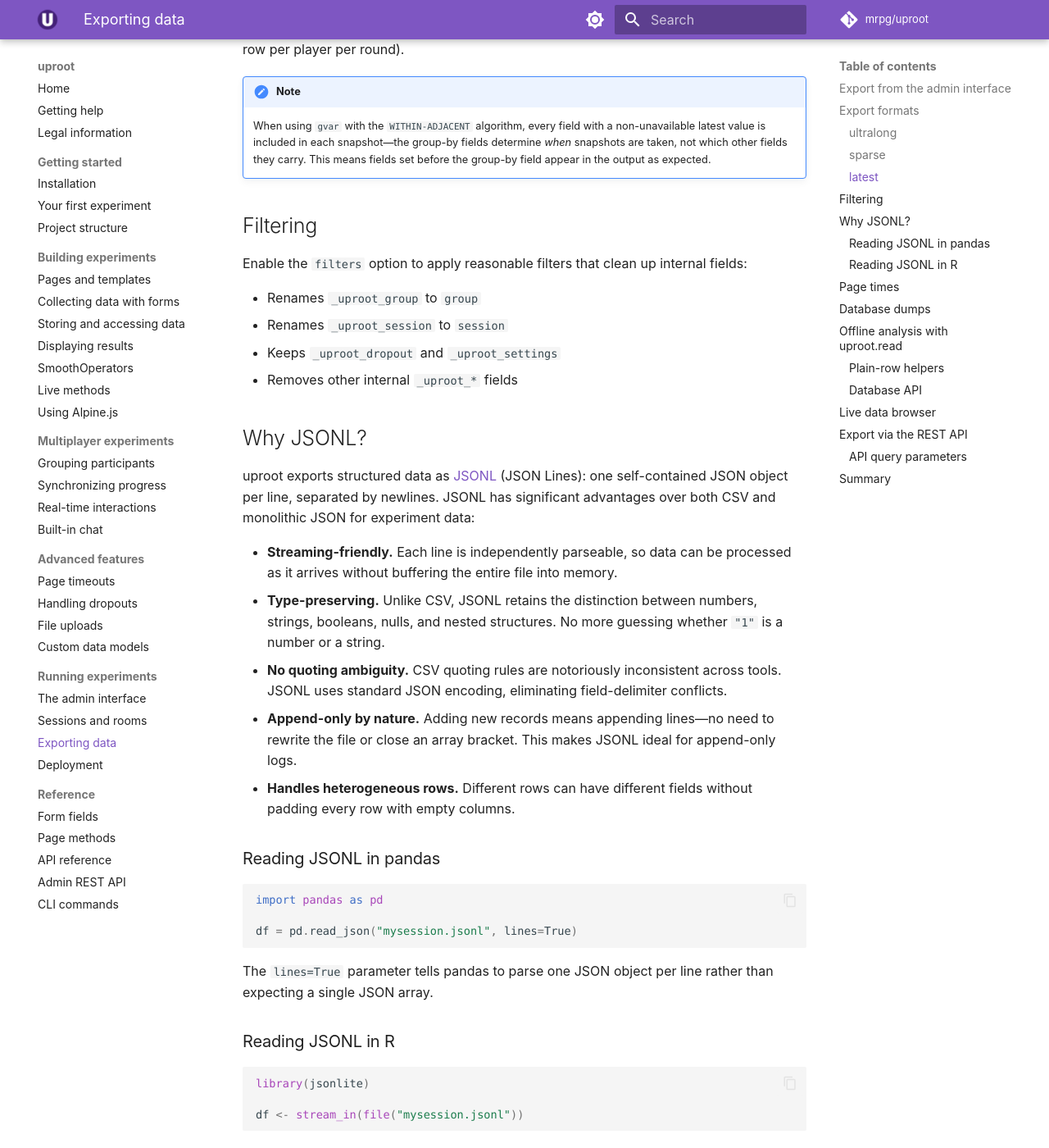
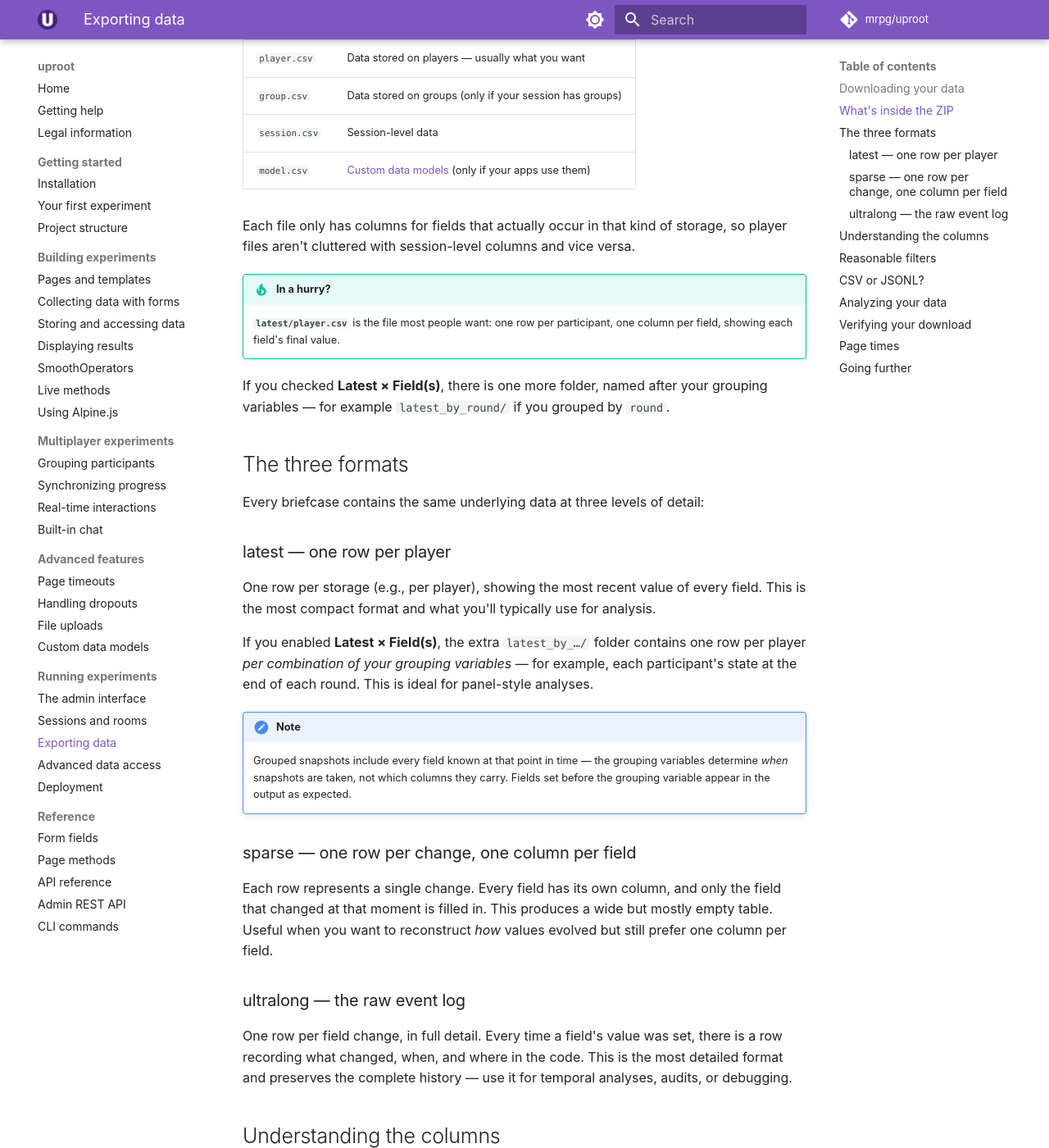
Before and after one commit to mrpg/uproot-docs, an MkDocs documentation site: the page built from docs/running/export.md, in a window 1280 px wide and 1400 px high, scrolled down 1289 px. Shown: the whole window at 82% size. Built offline with MkDocs 1.6.1 and Material for MkDocs 9.7.7, drawn with Linux system fonts in a browser that asks for light colours; comment, search, counter and statistics services are not loaded; some of the changed text lies outside the part shown.

Commit message:
Add briefcase docs

````diff
--- a/docs/reference/admin-api.md
+++ b/docs/reference/admin-api.md
@@ -739,9 +739,9 @@ Get all session data in display format, optionally filtered by timestamp.
 
 ---
 
-### `GET /admin/api/v1/sessions/{sname}/data/csv/`
+### `GET /admin/api/v1/sessions/{sname}/data/export/`
 
-Download session data as CSV.
+Download a ZIP briefcase of session data, as in the admin UI. The briefcase always contains the ultralong, sparse, and latest formats as per-storage CSV or JSONL files; passing gvar adds a grouped latest format on top.
 
 **Path parameters**:
 
@@ -753,38 +753,9 @@ Download session data as CSV.
 
 | Parameter | Type | Required | Description |
 |-----------|------|----------|-------------|
-| `format` | string | No | Export format: ultralong, sparse, or latest |
-| `gvar` | array[string] | No | Group-by variables |
+| `filetype` | string | No | Export file type: csv or jsonl |
+| `gvar` | array[string] | No | Group-by variables for the optional grouped latest format |
 | `filters` | boolean | No | Apply reasonable filters |
-| `player_data_only` | boolean | No | Restrict export to player data |
-
-**Responses**:
-
-| Status | Content | Description |
-|--------|---------|-------------|
-| `200` | `application/json` | Successful Response |
-
----
-
-### `GET /admin/api/v1/sessions/{sname}/data/export/`
-
-Download session data using the same format/filetype controls as the admin UI.
-
-**Path parameters**:
-
-| Parameter | Type | Required | Description |
-|-----------|------|----------|-------------|
-| `sname` | string | Yes |  |
-
-**Query parameters**:
-
-| Parameter | Type | Required | Description |
-|-----------|------|----------|-------------|
-| `format` | string | No | Export format: ultralong, sparse, or latest |
-| `filetype` | string | No | Export file type: csv or jsonl |
-| `gvar` | array[string] | No | Group-by variables |
-| `filters` | boolean | No | Apply reasonable filters |
-| `player_data_only` | boolean | No | Restrict export to player data |
 
 **Responses**:
 
@@ -811,7 +782,6 @@ Download session data as JSONL (streaming).
 | `format` | string | No | Export format: ultralong, sparse, or latest |
 | `gvar` | array[string] | No | Group-by variables |
 | `filters` | boolean | No | Apply reasonable filters |
-| `player_data_only` | boolean | No | Restrict export to player data |
 
 **Responses**:
 
--- a/docs/running/export.md
+++ b/docs/running/export.md
@@ -1,91 +1,242 @@
 # Exporting data
 
-uproot stores all experiment data in an [append-only log](../building/data.md). You can export this data in several formats from the admin interface, the REST API, or the CLI.
+uproot stores every piece of data your experiment collects in an [append-only log](../building/data.md) — nothing is ever overwritten or lost. When you download your data, you don't have to pick and choose: you always get a single ZIP archive (the *data briefcase*) that contains your session's complete data in all key formats, ready for Excel, R, or Python.
 
-## Export from the admin interface
+This page shows you how to download that ZIP and how to analyze its contents. If you want to automate exports, work with the REST API, or analyze the database directly in Python, see [Advanced data access](export-advanced.md).
 
-Navigate to a session's detail page and click **Data** → **Download**. Choose between CSV and JSONL, and select an export format.
+## Downloading your data
 
-## Export formats
+On a session's page in the admin interface, click **Download data**. You'll see a short form:
 
-uproot offers three export formats that represent the append-only log at different levels of detail.
+- **Latest × Field(s)** *(optional)* — adds an extra format with one row per player per grouping you specify (for example, one row per player per `round`). Leave it unchecked if you're not sure; you can always download again.
+- **File type** — **CSV** (opens in Excel and every stats package) or **JSONL** (preserves data types; see [CSV or JSONL?](#csv-or-jsonl) below).
+- **Apply reasonable filters** — checked by default; cleans up uproot-internal fields so your data focuses on what your experiment actually collected.
 
-### ultralong
+Click **Download** and you'll receive one ZIP file named after the session and the current date, for example `mysession_2026-07-04_1412.zip`.
 
-One row per field change. Every time a field's value is set, a row is created:
+## What's inside the ZIP
+
+Unpacking the ZIP gives you a single folder named after your session:
+
+```
+mysession/
+├── README.txt        ← explains the contents, right inside the ZIP
+├── SHA256SUMS        ← checksums for verifying your files
+├── latest/
+│   ├── player.csv
+│   ├── group.csv
+│   └── session.csv
+├── sparse/
+│   ├── player.csv
+│   ├── group.csv
+│   └── session.csv
+└── ultralong/
+    ├── player.csv
+    ├── group.csv
+    └── session.csv
+```
+
+Each subfolder contains the same data in a different *format* (explained below). Within each format, the data is split into one file per kind of storage:
+
+| File | Contains |
+|------|----------|
+| `player.csv` | Data stored on players — usually what you want |
+| `group.csv` | Data stored on groups (only if your session has groups) |
+| `session.csv` | Session-level data |
+| `model.csv` | [Custom data models](../advanced/models.md) (only if your apps use them) |
+
+Each file only has columns for fields that actually occur in that kind of storage, so player files aren't cluttered with session-level columns and vice versa.
+
+!!! tip "In a hurry?"
+    **`latest/player.csv`** is the file most people want: one row per participant, one column per field, showing each field's final value.
+
+If you checked **Latest × Field(s)**, there is one more folder, named after your grouping variables — for example `latest_by_round/` if you grouped by `round`.
+
+## The three formats
+
+Every briefcase contains the same underlying data at three levels of detail:
+
+### latest — one row per player
+
+One row per storage (e.g., per player), showing the most recent value of every field. This is the most compact format and what you'll typically use for analysis.
+
+If you enabled **Latest × Field(s)**, the extra `latest_by_…/` folder contains one row per player *per combination of your grouping variables* — for example, each participant's state at the end of each round. This is ideal for panel-style analyses.
+
+!!! note
+    Grouped snapshots include every field known at that point in time — the grouping variables determine *when* snapshots are taken, not which columns they carry. Fields set before the grouping variable appear in the output as expected.
+
+### sparse — one row per change, one column per field
+
+Each row represents a single change. Every field has its own column, and only the field that changed at that moment is filled in. This produces a wide but mostly empty table. Useful when you want to reconstruct *how* values evolved but still prefer one column per field.
+
+### ultralong — the raw event log
+
+One row per field change, in full detail. Every time a field's value was set, there is a row recording what changed, when, and where in the code. This is the most detailed format and preserves the complete history — use it for temporal analyses, audits, or debugging.
+
+## Understanding the columns
+
+Columns that start with `!` come from uproot itself; they sort to the front and can never clash with your own field names. In `ultralong` files you'll find all of them:
 
 | Column | Description |
 |--------|-------------|
-| `!storage` | The storage path (e.g., `player/session1/ABC`) |
+| `!storage` | Which storage this row belongs to (e.g., `player/mysession/9wpsj`) |
 | `!field` | Field name |
 | `!time` | Unix timestamp of the change |
+| `!seq` | Sequence number of the change (for exact ordering) |
 | `!context` | Code location that made the change |
-| `!unavailable` | Whether this is a deletion marker |
+| `!unavailable` | Whether this row marks a deletion |
 | `!data` | The value |
 
-This is the most detailed format and preserves the complete history. Use it for temporal analysis or debugging.
+`latest` files just have `!storage`, `!time`, and `!seq` (the time and sequence of the most recent change), followed by one column per field.
 
-### sparse
+The last part of `!storage` is the participant's uproot name — `player/mysession/9wpsj` is participant `9wpsj` in session `mysession`.
 
-Like ultralong, but each row has the field name as a separate column header with the value placed in that column. This produces a wide but sparse table where most cells are empty.
+## Reasonable filters
 
-### latest
+The **Apply reasonable filters** option (on by default) cleans up uproot-internal fields:
 
-One row per storage, showing only the most recent value for each field. This is the most compact format and what you'll typically want for analysis.
-
-Use the `gvar` parameter to group rows by specific fields (e.g., group by `round` to get one row per player per round).
-
-!!! note
-    When using `gvar` with the `WITHIN-ADJACENT` algorithm, every field with a non-unavailable latest value is included in each snapshot—the group-by fields determine *when* snapshots are taken, not which other fields they carry. This means fields set before the group-by field appear in the output as expected.
-
-## Filtering
-
-Enable the `filters` option to apply reasonable filters that clean up internal fields:
-
-- Renames `_uproot_group` to `group`
+- Renames `_uproot_group` to `group` (with values like `group/mysession/g1`, matching the `!storage` column of `group.csv` — handy for merging, see below)
 - Renames `_uproot_session` to `session`
 - Keeps `_uproot_dropout` and `_uproot_settings`
-- Removes other internal `_uproot_*` fields
+- Removes all other internal `_uproot_*` fields
 
-## Why JSONL?
+Turn filters off only if you need to inspect uproot's internal bookkeeping.
 
-uproot exports structured data as [JSONL](https://jsonlines.org/) (JSON Lines): one self-contained JSON object per line, separated by newlines. JSONL has significant advantages over both CSV and monolithic JSON for experiment data:
+## CSV or JSONL?
 
-- **Streaming-friendly.** Each line is independently parseable, so data can be processed as it arrives without buffering the entire file into memory.
-- **Type-preserving.** Unlike CSV, JSONL retains the distinction between numbers, strings, booleans, nulls, and nested structures. No more guessing whether `"1"` is a number or a string.
-- **No quoting ambiguity.** CSV quoting rules are notoriously inconsistent across tools. JSONL uses standard JSON encoding, eliminating field-delimiter conflicts.
-- **Append-only by nature.** Adding new records means appending lines—no need to rewrite the file or close an array bracket. This makes JSONL ideal for append-only logs.
-- **Handles heterogeneous rows.** Different rows can have different fields without padding every row with empty columns.
+**CSV** is the safe default: it opens directly in Excel, R, Python, Stata, and everything else. Booleans are written as `TRUE`/`FALSE`, missing values as empty cells, and lists or dictionaries as JSON text within the cell.
 
-### Reading JSONL in pandas
+**JSONL** ([JSON Lines](https://jsonlines.org/) — one JSON object per line) is worth choosing when your data contains lists, dictionaries, or mixed types. Unlike CSV, it keeps the distinction between numbers, strings, booleans, and nested structures — no more guessing whether `"1"` is a number or a string. Both pandas and R read it with one line of code.
 
-```python
-import pandas as pd
+Whichever you choose, the briefcase has the same structure — just with `.jsonl` files instead of `.csv` files.
 
-df = pd.read_json("mysession.jsonl", lines=True)
+## Analyzing your data
+
+You don't even have to unpack the ZIP: both R and Python can read individual files straight out of the archive, entirely in memory. The examples below assume you downloaded `mysession_2026-07-04_1412.zip` and that the session is called `mysession` — adjust the names accordingly. (Of course, if you prefer, you can also unpack the ZIP and read the files from disk; the reading code is the same, minus the ZIP part.)
+
+=== "R"
+
+    With base R, `unz()` opens a single file inside a ZIP as a connection — no extraction needed:
+
+    ```r
+    zipfile <- "mysession_2026-07-04_1412.zip"
+
+    players <- read.csv(unz(zipfile, "mysession/latest/player.csv"),
+                        check.names = FALSE)
+    ```
+
+    (`check.names = FALSE` keeps column names like `!storage` intact instead of mangling them to `X.storage`.)
+
+    With **readr/dplyr**, `read_csv()` accepts the same connection and preserves column names by default:
+
+    ```r
+    library(readr)
+
+    players <- read_csv(unz(zipfile, "mysession/latest/player.csv"))
+    ```
+
+    With **data.table**, let `fread()` pull the file out of the ZIP via the `unzip` command:
+
+    ```r
+    library(data.table)
+
+    players <- fread(cmd = paste("unzip -p", zipfile, "mysession/latest/player.csv"))
+    ```
+
+    Column names starting with `!` are perfectly legal in R — just wrap them in backticks:
+
+    ```r
+    library(dplyr)
+
+    players |>
+        select(`!storage`, payoff) |>
+        arrange(desc(payoff))
+    ```
+
+    **Merging players with their groups.** With filters applied, each player's `group` column matches the `!storage` column of `group.csv`:
+
+    ```r
+    library(dplyr)
+
+    players <- read_csv(unz(zipfile, "mysession/latest/player.csv"))
+    groups <- read_csv(unz(zipfile, "mysession/latest/group.csv"))
+
+    full <- left_join(players, groups,
+                      by = c("group" = "!storage"),
+                      suffix = c("", ".group"))
+    ```
+
+    Or with data.table:
+
+    ```r
+    full <- merge(players, groups,
+                  by.x = "group", by.y = "!storage",
+                  suffixes = c("", ".group"))
+    ```
+
+    **JSONL** briefcases work exactly the same way, with jsonlite:
+
+    ```r
+    library(jsonlite)
+
+    players <- stream_in(unz(zipfile, "mysession/latest/player.jsonl"))
+    ```
+
+=== "Python"
+
+    Python's built-in `zipfile` module opens a single file inside a ZIP — no extraction needed — and **pandas** reads directly from it:
+
+    ```python
+    import zipfile
+    import pandas as pd
+
+    with zipfile.ZipFile("mysession_2026-07-04_1412.zip") as zf:
+        with zf.open("mysession/latest/player.csv") as f:
+            players = pd.read_csv(f)
+    ```
+
+    Column names starting with `!` require bracket notation:
+
+    ```python
+    players[["!storage", "payoff"]].sort_values("payoff", ascending=False)
+    ```
+
+    **Merging players with their groups.** With filters applied, each player's `group` column matches the `!storage` column of `group.csv`:
+
+    ```python
+    with zipfile.ZipFile("mysession_2026-07-04_1412.zip") as zf:
+        with zf.open("mysession/latest/player.csv") as f:
+            players = pd.read_csv(f)
+        with zf.open("mysession/latest/group.csv") as f:
+            groups = pd.read_csv(f)
+
+    full = players.merge(groups, how="left",
+                         left_on="group", right_on="!storage",
+                         suffixes=("", "_group"))
+    ```
+
+    **JSONL** briefcases need just one extra argument:
+
+    ```python
+    with zipfile.ZipFile("mysession_2026-07-04_1412.zip") as zf:
+        with zf.open("mysession/latest/player.jsonl") as f:
+            players = pd.read_json(f, lines=True)
+    ```
+
+## Verifying your download
+
+Every briefcase includes a `SHA256SUMS` file listing the checksum of every other file in the archive. To confirm that nothing was corrupted or modified — for instance, before archiving data for publication — run this inside the unpacked folder:
+
+```bash
+cd mysession
+sha256sum -c SHA256SUMS
 ```
 
-The `lines=True` parameter tells pandas to parse one JSON object per line rather than expecting a single JSON array.
-
-### Reading JSONL in R
-
-```r
-library(jsonlite)
-
-df <- stream_in(file("mysession.jsonl"))
-```
-
-`stream_in()` reads JSONL natively and returns a data frame. For large files, it processes the file in chunks without loading everything into memory at once.
+(On macOS, use `shasum -a 256 -c SHA256SUMS`.)
 
 ## Page times
 
-Page times track when each player entered and left each page. Export as CSV from the session detail page or via the API:
-
-```bash
-uproot api sessions/mysession/page-times
-```
-
-The CSV contains:
+Page times track when each player entered and left each page — useful for measuring response times. On the **Download data** page, click **Page times** under *Other data* to get a CSV with these columns:
 
 | Column | Description |
 |--------|-------------|
@@ -97,150 +248,11 @@ The CSV contains:
 | `left` | Unix timestamp when the player left the page |
 | `context` | Round/context information |
 
-## Database dumps
+## Going further
 
-For a complete backup of all data, use the dump/restore commands:
+For everything beyond the download button, see [Advanced data access](export-advanced.md):
 
-```bash
-# Dump the entire database to a file
-uv run uproot dump --file backup.bin
-
-# Restore from a dump
-uv run uproot restore --file backup.bin
-```
-
-You can also download a dump from the admin interface at `/admin/dump/`.
-
-!!! note
-    Database dumps contain all sessions and all data. Use the CSV/JSONL export endpoints for per-session exports.
-
-## Offline analysis with uproot.read
-
-For analysis in Python (e.g., in a Jupyter notebook), you can open an `uproot.sqlite3` database file directly and navigate it using the same Storage objects the server uses:
-
-```python
-from uproot.read import read
-
-db = read("uproot.sqlite3")
-
-for session in db.sessions:
-    for group in session.groups:
-        for player in group.players:
-            with player:
-                print(player.name, player.label, player.payoff)
-
-db.close()
-```
-
-The `Database` object supports context managers:
-
-```python
-with read("uproot.sqlite3") as db:
-    session = db.session("my_session")
-    with session:
-        for player in session.players:
-            with player:
-                print(player.choice)
-```
-
-### Plain-row helpers
-
-For analysis scripts that need regular dictionaries rather than live Storage objects, use the plain-row methods. Each returns a list of dictionaries with identifier columns plus any extra fields you request. Missing fields become `None`.
-
-```python
-with read("uproot.sqlite3") as db:
-    players = db.player_rows(["label", "role", "payoff"])
-    memberships = db.membership_rows()
-```
-
-| Method | Identifier columns | Extra fields |
-|--------|--------------------|--------------|
-| `db.session_rows(fields)` | `session` | Yes |
-| `db.group_rows(fields)` | `session`, `group` | Yes |
-| `db.player_rows(fields)` | `session`, `uname` | Yes |
-| `db.membership_rows()` | `session`, `group`, `uname`, `position` | No |
-
-To grab all four tables at once, use `snapshot`:
-
-```python
-with read("uproot.sqlite3") as db:
-    snap = db.snapshot(
-        session_fields=["sid"],
-        group_fields=["round"],
-        player_fields=["label", "role", "payoff"],
-    )
-
-print(snap.sessions)      # list of dicts
-print(snap.groups)
-print(snap.players)
-print(snap.memberships)
-print(snap.as_dict())      # single dict with all four tables
-```
-
-### Database API
-
-| Method/Property | Description |
-|-----------------|-------------|
-| `db.sessions` | All sessions in the database |
-| `db.session(sname)` | Get a session by name |
-| `db.group(sname, gname)` | Get a group by session and group name |
-| `db.player(sname, uname)` | Get a player by session and username |
-| `db.session_rows(fields)` | Plain dictionaries, one per session |
-| `db.group_rows(fields)` | Plain dictionaries, one per group |
-| `db.player_rows(fields)` | Plain dictionaries, one per player |
-| `db.membership_rows()` | Plain dictionaries, one per group membership |
-| `db.snapshot(...)` | All four plain-row tables as a `Snapshot` |
-| `db.close()` | Close the database |
-
-!!! note
-    `uproot.read` gives you the same Storage objects used at runtime—you can access `player.group`, `player.session`, `group.players`, and all virtual fields. Remember to use `with player:` (or `with session:`, etc.) before reading attributes. The plain-row helpers handle context management internally.
-
-## Live data browser
-
-The admin data browser (`/admin/session/{sname}/data/`) shows session data in real-time in your browser. It updates automatically as new data comes in, making it useful for monitoring experiments in progress.
-
-The data display page (`/admin/session/{sname}/viewdata/`) shows a table view of all player data with timestamps and code locations.
-
-## Export via the REST API
-
-Use the [Admin REST API](../reference/admin-api.md) for programmatic access:
-
-```bash
-# Download CSV (ultralong format)
-uproot api sessions/mysession/data/csv
-
-# Download CSV (latest format, with filters)
-uproot api "sessions/mysession/data/csv?format=latest&filters=true"
-
-# Download JSONL
-uproot api sessions/mysession/data/jsonl
-
-# Download page times
-uproot api sessions/mysession/page-times
-```
-
-Or with curl:
-
-```bash
-curl -H "Authorization: Bearer YOUR_TOKEN" \
-  "https://your-server.com/admin/api/v1/sessions/mysession/data/csv/?format=latest&filters=true"
-```
-
-### API query parameters
-
-| Parameter | Values | Default | Description |
-|-----------|--------|---------|-------------|
-| `format` | `ultralong`, `sparse`, `latest` | `ultralong` | Export format |
-| `gvar` | field names | — | Group-by variables (for `latest` format) |
-| `filters` | `true`, `false` | `false` | Apply reasonable filters |
-
-## Summary
-
-| Method | Use case |
-|--------|----------|
-| Admin data browser | Real-time monitoring during experiments |
-| CSV/JSONL download | Per-session data for analysis |
-| Page times CSV | Response time analysis |
-| `uproot.read` | Offline analysis in Python/Jupyter |
-| `uproot dump` | Full database backup |
-| REST API | Programmatic access and automation |
+- Downloading briefcases automatically via the [REST API](../reference/admin-api.md)
+- Streaming JSONL exports
+- Full database backups with `uproot dump`
+- Offline analysis of the database in Python with `uproot.read`
--- a/mkdocs.yml
+++ b/mkdocs.yml
@@ -102,6 +102,7 @@ nav:
     - The admin interface: running/admin.md
     - Sessions and rooms: running/rooms.md
     - Exporting data: running/export.md
+    - Advanced data access: running/export-advanced.md
     - Deployment: running/deployment.md
   - Reference:
     - Form fields: reference/fields.md
````
Also changed, not shown: CLAUDE.md (+5 -2 lines), docs/running/admin.md (+8 -3 lines), docs/running/export-advanced.md (added, +171 -0 lines).
